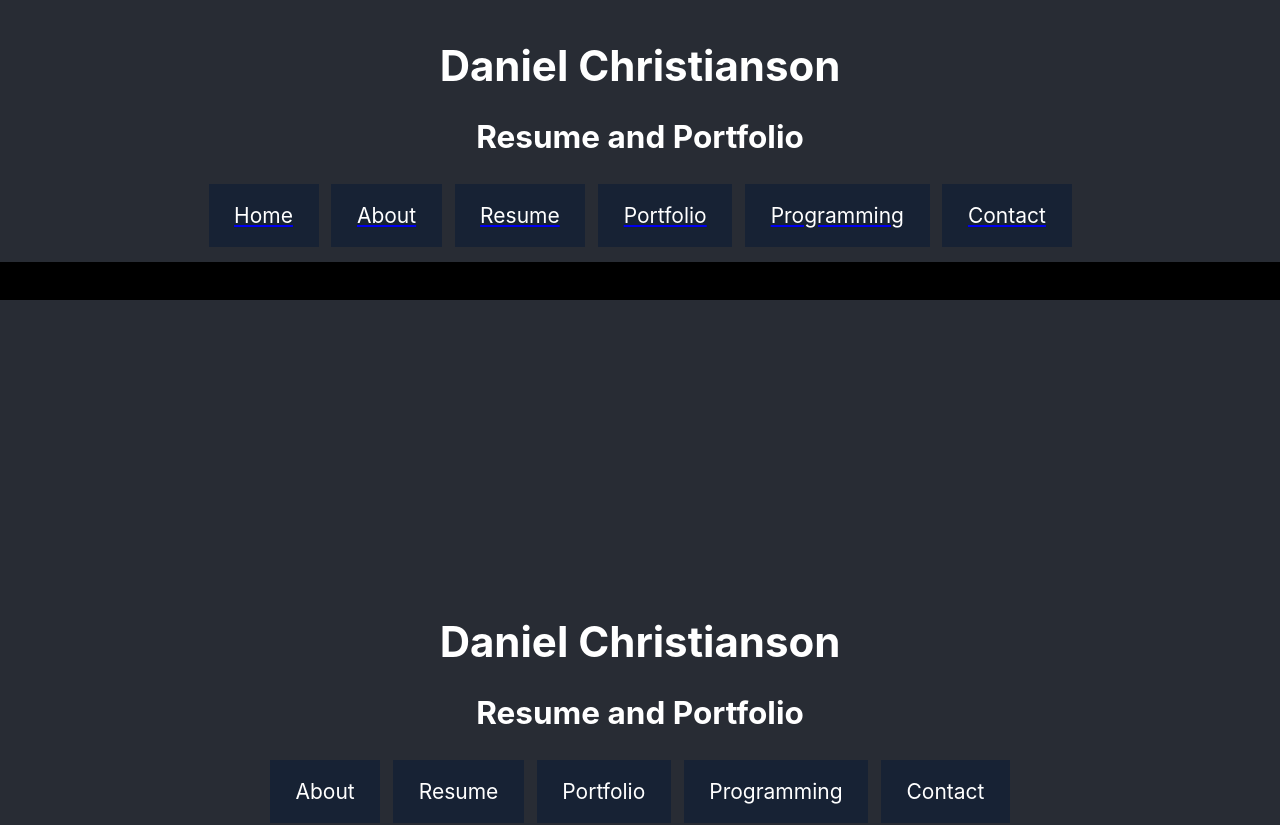
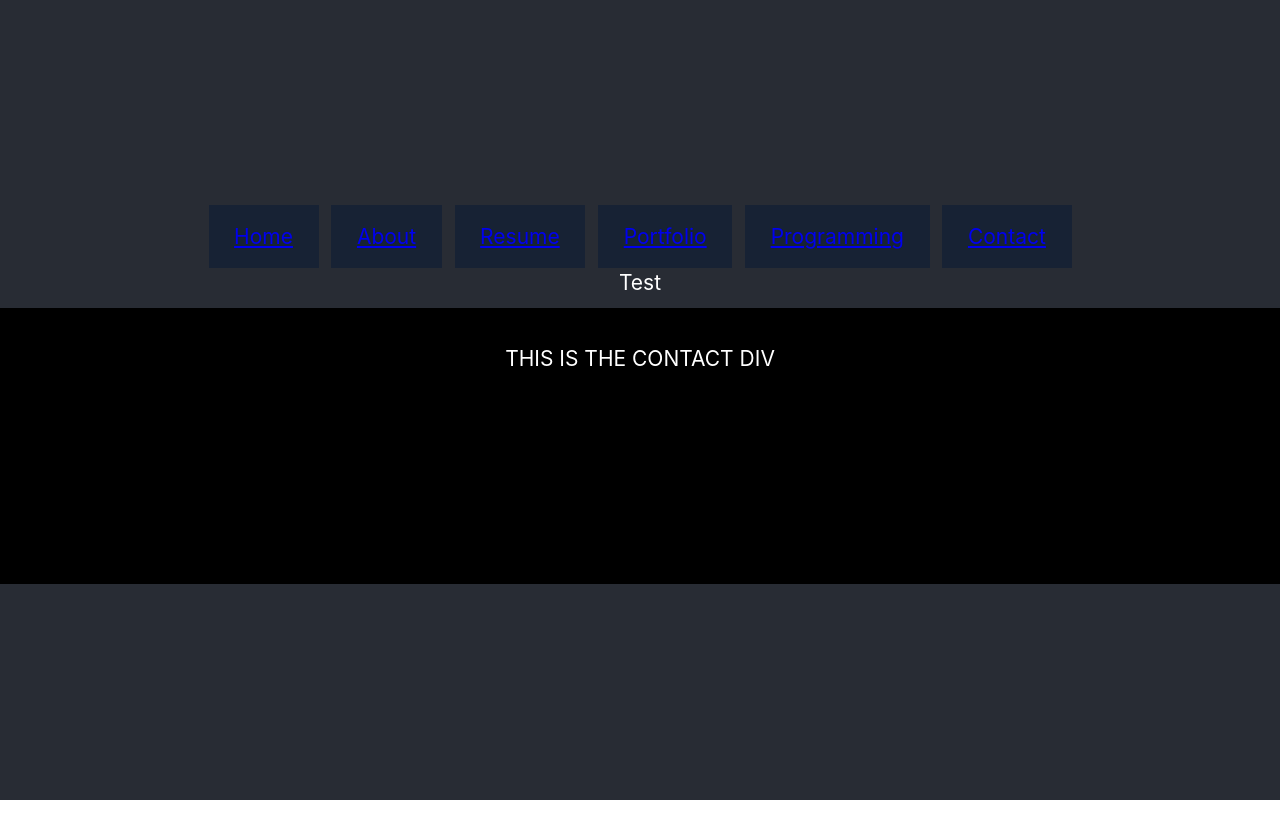
Before and after one commit to daniel-christianson/my-portfolio-website, a React (Create React App) app: page /contact in a window 1280 px wide. Shown: the top 825 px of the page. After the commit the page ends 800 px from the top, so only its background shows below. Built offline with nearby package versions, Linux system fonts and the light colour scheme.

Commit message:
added nav module

```diff
--- a/src/App.js
+++ b/src/App.js
@@ -39,35 +39,14 @@ function App() {
           <h1>Daniel Christianson</h1>
           <h2>Resume and Portfolio</h2>
           <ul>
-            <Link to={"/Home"}>
             <ListItem onClickFunction={changeDiv} navName={'Home'} thisDiv={<Home />}/>
-            </Link>
-            <Link to={"/About"}>
             <ListItem onClickFunction={changeDiv} navName={'About'} thisDiv={<About />}/>
-            </Link>
-            <Link to={"/Resume"}>
             <ListItem onClickFunction={changeDiv} navName={'Resume'} thisDiv={<Resume />}/>
-            </Link>
-            <Link to={"/Portfolio"}>
             <ListItem onClickFunction={changeDiv} navName={'Portfolio'} thisDiv={<Portfolio />}/>
-            </Link>
-            <Link to={"/Programming"}>
             <ListItem onClickFunction={changeDiv} navName={'Programming'} thisDiv={<Programming />}/>
-            </Link>
-            <Link to={"/Contact"}>
             <ListItem onClickFunction={changeDiv} navName={'Contact'} thisDiv={<Contact />}/>
-            </Link>
           </ul>
           <Display divName={name}/>
-          <img src={logo} className="App-logo" alt="logo" />
-          <Switch>
-            <Route path="/Home"><Home /></Route>
-            <Route path="/About"><About /></Route>
-            <Route path="/Resume"><Resume /></Route>
-            <Route path="/Portfolio"><Portfolio /></Route>
-            <Route path="/Programming"><Programming /></Route>
-            <Route path="/Contact"><Contact /></Route>
-          </Switch>
         </header>
       </div>
     </Router>
--- a/src/AppNew.js
+++ b/src/AppNew.js
@@ -12,6 +12,7 @@ import Resume from './rsm/rsm.js'
 import Portfolio from './prt/prt.js'
 import Programming from './prg/prg.js'
 import Contact from './cnt/cnt.js'
+import Nav from './nav.js'
 
 function AppNew() {
     return(
@@ -19,21 +20,23 @@ function AppNew() {
             <div className="App">
                 <header className="App-header">
                     <ul>
-                        <li><Link to={"/Home"}>Home</Link></li>
-                        <li><Link to={"/About"}>About</Link></li>
-                        <li><Link to={"/Resume"}>Resume</Link></li>
-                        <li><Link to={"/Portfolio"}>Portfolio</Link></li>
-                        <li><Link to={"/Programming"}>Programming</Link></li>
-                        <li><Link to={"/Contact"}>Contact</Link></li>
+                        <li><Link to={"/home"}>Home</Link></li>
+                        <li><Link to={"/about"}>About</Link></li>
+                        <li><Link to={"/resume"}>Resume</Link></li>
+                        <li><Link to={"/portfolio"}>Portfolio</Link></li>
+                        <li><Link to={"/programming"}>Programming</Link></li>
+                        <li><Link to={"/contact"}>Contact</Link></li>
                     </ul>
 
+                    <Nav />
+
                     <Switch>
-                        <Route path="/Home"><Home /></Route>
-                        <Route path="/About"><About /></Route>
-                        <Route path="/Resume"><Resume /></Route>
-                        <Route path="/Portfolio"><Portfolio /></Route>
-                        <Route path="/Programming"><Programming /></Route>
-                        <Route path="/Contact"><Contact /></Route>
+                        <Route path="/home"><Home /></Route>
+                        <Route path="/about"><About /></Route>
+                        <Route path="/resume"><Resume /></Route>
+                        <Route path="/portfolio"><Portfolio /></Route>
+                        <Route path="/programming"><Programming /></Route>
+                        <Route path="/contact"><Contact /></Route>
                     </Switch>
                 </header>
             </div>
--- a/src/hom/hom.js
+++ b/src/hom/hom.js
@@ -4,17 +4,18 @@ import '../App.css';
 function Home() {
     return(
         <div className="Content-div">
-            <header className="App-header">
-                <h1>Daniel Christianson</h1>
-                <h2>Resume and Portfolio</h2>
-                <ul>
-                    <li>About</li>
-                    <li>Resume</li>
-                    <li>Portfolio</li>
-                    <li>Programming</li>
-                    <li>Contact</li>
-                </ul>
-            </header>
+            THIS IS THE HOME DIV
+            {/*<header className="App-header">*/}
+            {/*    <h1>Daniel Christianson</h1>*/}
+            {/*    <h2>Resume and Portfolio</h2>*/}
+            {/*    <ul>*/}
+            {/*        <li>About</li>*/}
+            {/*        <li>Resume</li>*/}
+            {/*        <li>Portfolio</li>*/}
+            {/*        <li>Programming</li>*/}
+            {/*        <li>Contact</li>*/}
+            {/*    </ul>*/}
+            {/*</header>*/}
         </div>
     );
 }
--- a/src/index.js
+++ b/src/index.js
@@ -8,8 +8,8 @@ import * as serviceWorker from './serviceWorker';
 
 ReactDOM.render(
   <React.StrictMode>
-    <App />
-    {/*<AppNew />*/}
+    {/*<App />*/}
+    <AppNew />
   </React.StrictMode>,
   document.getElementById('root')
 );
--- /dev/null
+++ b/src/nav.js
@@ -0,0 +1,26 @@
+import React, {useState} from 'react';
+import {
+    BrowserRouter as Router,
+    Switch,
+    Route,
+    Link
+} from "react-router-dom";
+import './App.css';
+import Home from './hom/hom.js'
+import About from './abt/abt.js'
+import Resume from './rsm/rsm.js'
+import Portfolio from './prt/prt.js'
+import Programming from './prg/prg.js'
+import Contact from './cnt/cnt.js'
+
+class Nav extends React.Component {
+    render(){
+        return(
+            <div>
+                Test
+            </div>
+        );
+    }
+}
+
+export default Nav;
```
Lines whose indentation alone changed are shown as unchanged.
